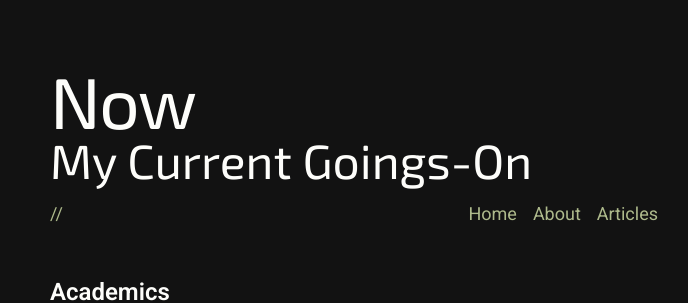
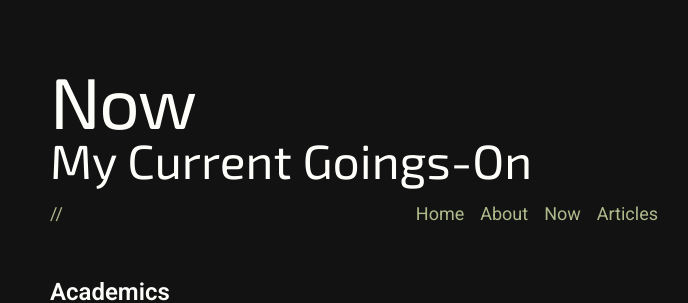
Before and after one commit to lucasmcclean/portfolio, a SvelteKit app: page /now in a window 1280 px wide. Shown: the top 303 px of the page, without its empty margins (286-974 px from the left). Built offline with nearby package versions, Linux system fonts and the light colour scheme; a web font is replaced by a local one.

Commit message:
feat(nav): make navbar consistent across pages

```diff
--- /dev/null
+++ b/src/lib/Navbar.svelte
@@ -0,0 +1,16 @@
+<script>
+	import Link from '$lib/components/Link.svelte';
+</script>
+
+<nav class="flex w-full justify-start py-4 text-lg sm:justify-between">
+	<ul class="hidden gap-x-4 sm:flex">
+		<li><Link href="/">//</Link></li>
+	</ul>
+
+	<ul class="flex gap-x-4">
+		<li><Link href="/">Home</Link></li>
+		<li><Link href="/about">About</Link></li>
+		<li><Link href="/now">Now</Link></li>
+		<li><Link href="/articles">Articles</Link></li>
+	</ul>
+</nav>
--- a/src/routes/about/+page.svelte
+++ b/src/routes/about/+page.svelte
@@ -1,4 +1,5 @@
 <script lang="ts">
+	import Navbar from '$lib/Navbar.svelte';
 	import Link from '$lib/components/Link.svelte';
 	import Meta from '$lib/components/Meta.svelte';
 	import { SITE_NAME } from '$lib/consts';
@@ -16,17 +17,7 @@
 		</h2>
 	</header>
 
-	<nav class="flex w-full justify-start py-4 text-lg sm:justify-between">
-		<ul class="hidden gap-x-4 sm:flex">
-			<li><Link href="/">//</Link></li>
-		</ul>
-
-		<ul class="flex gap-x-4">
-			<li><Link href="/">Home</Link></li>
-			<li><Link href="/now">Now</Link></li>
-			<li><Link href="/articles">Articles</Link></li>
-		</ul>
-	</nav>
+	<Navbar />
 
 	<main id="main-content" class="xs:space-y-16 my-8 w-full space-y-8">
 		<section class="">
--- a/src/routes/articles/+page.svelte
+++ b/src/routes/articles/+page.svelte
@@ -1,7 +1,7 @@
 <script lang="ts">
+	import Navbar from '$lib/Navbar.svelte';
 	import type { ArticleMeta } from '$lib/articles';
 	import ArticleCollectionMeta from '$lib/components/ArticleCollectionMeta.svelte';
-	import Link from '$lib/components/Link.svelte';
 	import { SITE_NAME } from '$lib/consts.js';
 
 	const { data } = $props();
@@ -25,17 +25,7 @@
 		</h2>
 	</header>
 
-	<nav class="flex w-full justify-start py-4 text-lg sm:justify-between">
-		<ul class="hidden gap-x-4 sm:flex">
-			<li><Link href="/">//</Link></li>
-		</ul>
-
-		<ul class="flex gap-x-4">
-			<li><Link href="/">Home</Link></li>
-			<li><Link href="/about">About</Link></li>
-			<li><Link href="/now">Now</Link></li>
-		</ul>
-	</nav>
+	<Navbar />
 
 	<main id="main-content" class="xs:space-y-16 my-8 w-full space-y-8">
 		{#if articles.length === 0}
--- a/src/routes/articles/[slug]/+page.svelte
+++ b/src/routes/articles/[slug]/+page.svelte
@@ -1,6 +1,7 @@
 <script lang="ts">
 	import { error } from '@sveltejs/kit';
 	import { getArticleModule } from '$lib/articles';
+	import Navbar from '$lib/Navbar.svelte';
 	import ArticleMeta from '$lib/components/ArticleMeta.svelte';
 
 	const { data } = $props();
@@ -14,6 +15,8 @@
 </script>
 
 <ArticleMeta {article} />
+
+<Navbar />
 
 {#if Content && article}
 	<article>
--- a/src/routes/now/+page.svelte
+++ b/src/routes/now/+page.svelte
@@ -1,4 +1,5 @@
 <script lang="ts">
+	import Navbar from '$lib/Navbar.svelte';
 	import Link from '$lib/components/Link.svelte';
 	import Meta from '$lib/components/Meta.svelte';
 	import { SITE_NAME } from '$lib/consts';
@@ -16,17 +17,7 @@
 		</h2>
 	</header>
 
-	<nav class="flex w-full justify-start py-4 text-lg sm:justify-between">
-		<ul class="hidden gap-x-4 sm:flex">
-			<li><Link href="/">//</Link></li>
-		</ul>
-
-		<ul class="flex gap-x-4">
-			<li><Link href="/">Home</Link></li>
-			<li><Link href="/about">About</Link></li>
-			<li><Link href="/articles">Articles</Link></li>
-		</ul>
-	</nav>
+	<Navbar />
 
 	<main id="main-content" class="xs:space-y-16 my-8 w-full space-y-8">
 		<section class="space-y-4">
```
